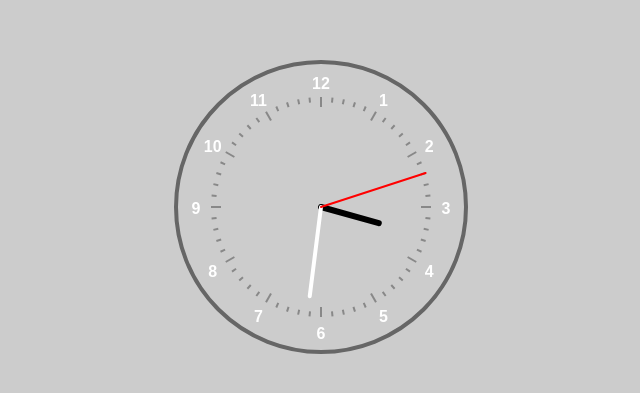
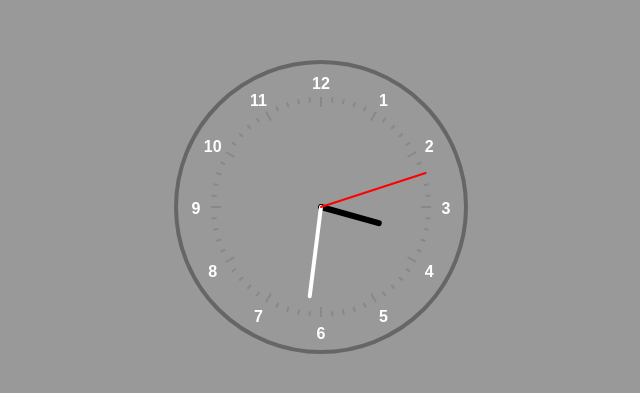
Before and after one commit to PhobiaCide/ultimate-analog-clock, a website: page index.html in a window 1280 px wide. Shown: the part 201-594 px from the top of the page, without its empty margins (319-959 px from the left). Drawn offline with Linux system fonts and the light colour scheme.

Commit message:
Update style.css

```diff
--- a/style.css
+++ b/style.css
@@ -3,7 +3,7 @@
       justify-content: center;
       align-items: center;
       height: 100vh;
-      background: var(--bg, #ccc);
+      background: #999;
     }
     svg {
       width: 300px;
```
